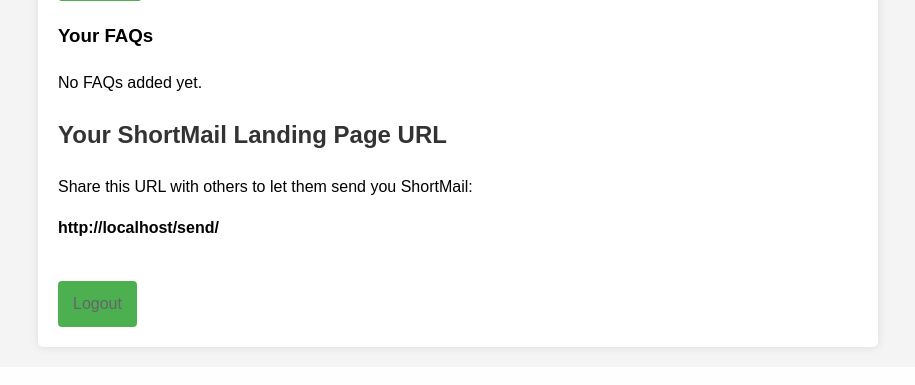
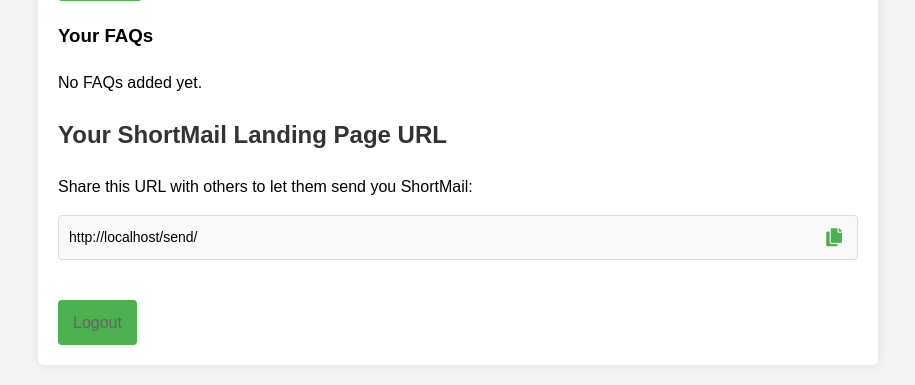
Before and after one commit to nll-ai/shortmail, a FastAPI app: template app/templates/dashboard.html in a window 1280 px wide. Shown: the part 645-1030 px from the top of the page, without its empty margins (182-1097 px from the left). Before the commit the page ends 998 px from the top, so only its background shows below. Run offline with FastAPI, Linux system fonts and the light colour scheme; the template is opened without the code that fills it, so the values that code supplies are empty.

Commit message:
feat(UI)✨: Add URL sharing and copy functionality to the dashboard
- Implement a new URL box component with input and button for copying the URL.
- Style the URL box and copy button with CSS for better user interaction.
- Add JavaScript functionality to copy the URL to clipboard on button click.
- Include FontAwesome for copy/check icons in the copy button.

```diff
--- a/app/static/styles.css
+++ b/app/static/styles.css
@@ -163,3 +163,72 @@ a:hover {
 .logout-container {
     margin-top: 20px;
 }
+
+.url-box {
+    display: flex;
+    margin-bottom: 20px;
+}
+
+.url-box input[type="text"] {
+    flex-grow: 1;
+    padding: 10px;
+    border: 1px solid #ddd;
+    border-right: none;
+    border-top-left-radius: 4px;
+    border-bottom-left-radius: 4px;
+    font-size: 14px;
+}
+
+.url-box button {
+    padding: 10px 15px;
+    background-color: #4CAF50;
+    color: white;
+    border: none;
+    border-top-right-radius: 4px;
+    border-bottom-right-radius: 4px;
+    cursor: pointer;
+    font-size: 14px;
+}
+
+.url-box button:hover {
+    background-color: #45a049;
+}
+
+.share-url-container {
+    position: relative;
+    margin-bottom: 20px;
+}
+
+.share-url {
+    background: #f9f9f9;
+    border: 1px solid #ddd;
+    border-radius: 4px;
+    padding: 10px 40px 10px 10px; /* Increased right padding for button */
+    font-size: 14px;
+    word-break: break-all;
+}
+
+.copy-button {
+    position: absolute;
+    top: 50%;
+    right: 10px;
+    transform: translateY(-50%);
+    background: none;
+    border: none;
+    cursor: pointer;
+    font-size: 18px;
+    color: #4CAF50;
+    transition: color 0.3s ease;
+}
+
+.copy-button:hover {
+    color: #45a049;
+}
+
+.copy-button.copied {
+    color: #4CAF50;
+}
+
+.copy-button i {
+    transition: all 0.3s ease;
+}
--- a/app/templates/dashboard.html
+++ b/app/templates/dashboard.html
@@ -5,6 +5,7 @@
     <meta name="viewport" content="width=device-width, initial-scale=1.0">
     <title>ShortMail Dashboard</title>
     <link rel="stylesheet" href="{{ url_for('static', path='/styles.css') }}">
+    <link rel="stylesheet" href="https://cdnjs.cloudflare.com/ajax/libs/font-awesome/5.15.3/css/all.min.css">
 </head>
 <body>
     <div class="container">
@@ -56,11 +57,36 @@
 
         <h2>Your ShortMail Landing Page URL</h2>
         <p>Share this URL with others to let them send you ShortMail:</p>
-        <strong>{{ request.base_url }}send/{{ user.email }}</strong>
+        <div class="share-url-container">
+            <div class="share-url">{{ request.base_url }}send/{{ user.email }}</div>
+            <button id="copy-button" class="copy-button" title="Copy URL">
+                <i class="fas fa-copy"></i>
+            </button>
+        </div>
 
         <div class="logout-container">
             <a href="/logout" class="logout">Logout</a>
         </div>
     </div>
+
+    <script>
+        document.getElementById('copy-button').addEventListener('click', function() {
+            var shareUrl = document.querySelector('.share-url').textContent;
+            navigator.clipboard.writeText(shareUrl).then(function() {
+                var icon = this.querySelector('i');
+                icon.classList.remove('fa-copy');
+                icon.classList.add('fa-check');
+                this.classList.add('copied');
+
+                setTimeout(() => {
+                    icon.classList.remove('fa-check');
+                    icon.classList.add('fa-copy');
+                    this.classList.remove('copied');
+                }, 2000);
+            }.bind(this), function(err) {
+                console.error('Could not copy text: ', err);
+            });
+        });
+    </script>
 </body>
 </html>
```
